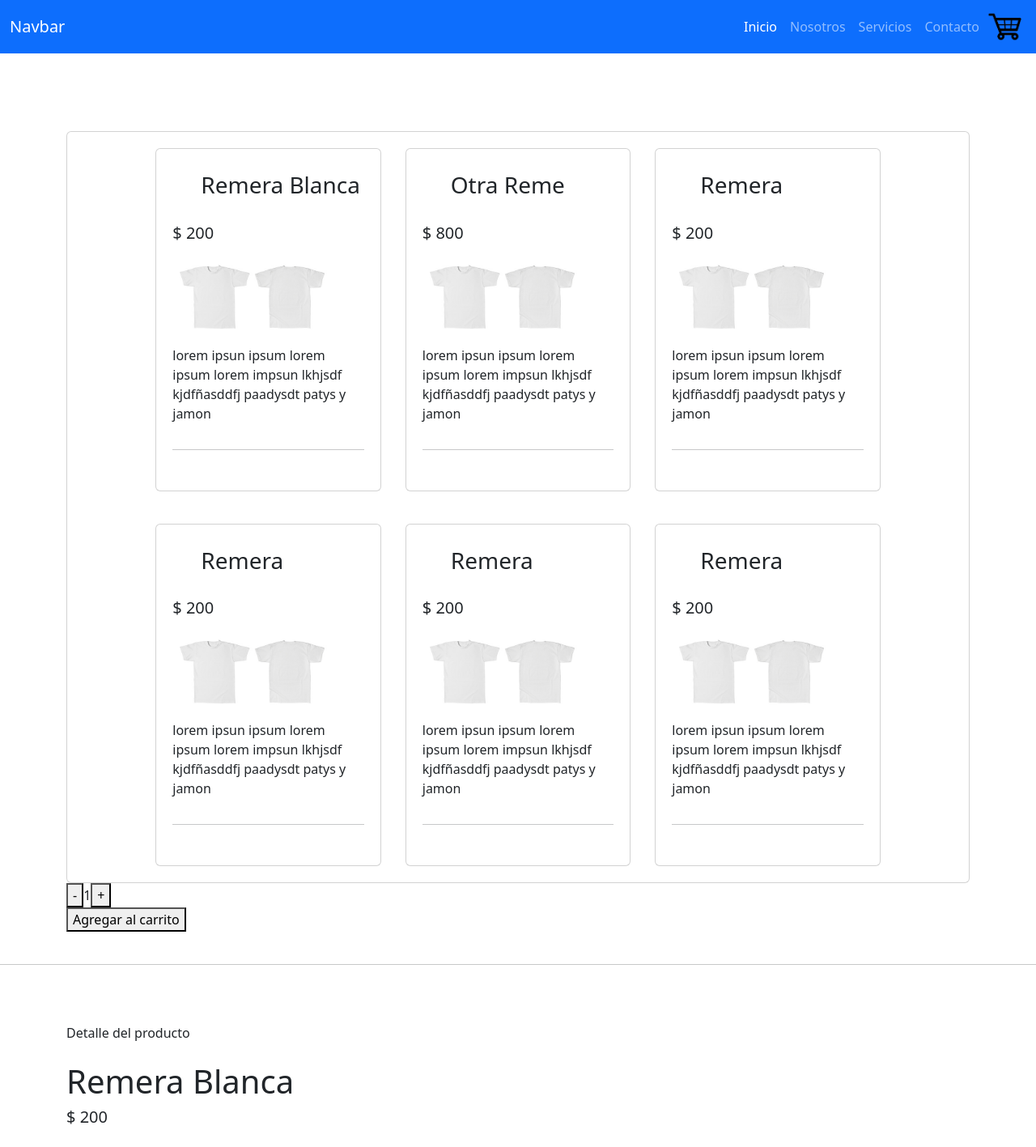
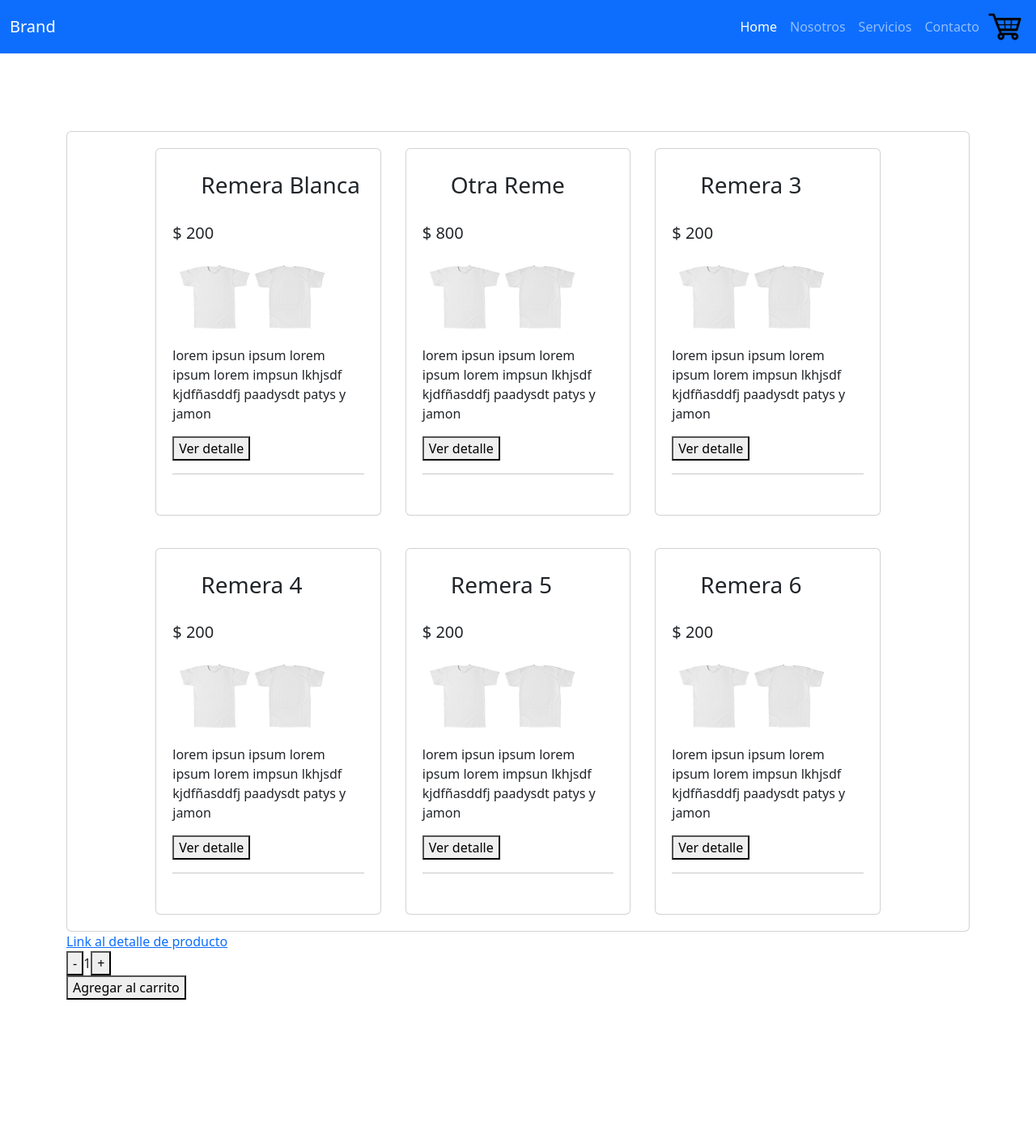
Before and after one commit to pablovalenz/valenzuelaReact, a React (Create React App) app: page / in a window 1280 px wide. Shown: the top 1417 px of the page at 81% size. After the commit the page ends 1235 px from the top, so only its background shows below. Built offline with nearby package versions, Linux system fonts and the light colour scheme.

Commit message:
primer entrega proyecto final

```diff
--- a/package.json
+++ b/package.json
@@ -8,6 +8,7 @@
     "@testing-library/user-event": "^13.5.0",
     "react": "^18.1.0",
     "react-dom": "^18.1.0",
+    "react-router-dom": "^6.3.0",
     "react-scripts": "^5.0.1",
     "web-vitals": "^2.1.4"
   },
--- a/src/App.js
+++ b/src/App.js
@@ -1,20 +1,18 @@
 import ItemDetailContainer from './components/ItemDetailContainer';
 import ItemListContainer from './components/ItemListContainer';
-import NavBar from './components/NavBar'
+import NavBar from './components/NavBar';
+import { BrowserRouter, Routes, Route } from 'react-router-dom';
 
 function App() {
-
-
   return (
-    <div className="App">
-      <header className="App-header">
-        <NavBar/>
-        <ItemListContainer saludo="Hola" />
-        <br/>
-        <hr/>
-        <ItemDetailContainer saludo="Detalle del producto" />
-
-      </header>
+    <div className="App mx-auto">
+        <BrowserRouter>
+          <NavBar/>
+          <Routes>
+            <Route path="/" element={ < ItemListContainer saludo="Hola"/>} />
+            <Route path="/detalle/:id" element={ < ItemDetailContainer saludo="Detalle del producto"/>} />
+          </Routes>
+          </BrowserRouter>
     </div>
   );
 }
--- a/src/components/Item.jsx
+++ b/src/components/Item.jsx
@@ -1,6 +1,9 @@
-import React from 'react'
+import React from 'react';
+import { Link } from 'react-router-dom';
 
 const Item = ({item}) => {
+
+    const urlDetalle = `/detalle/${item.id}`
 
     const styles = {
         width: "380px",
@@ -16,6 +19,9 @@ const Item = ({item}) => {
             <h5>$ {item.price}</h5>
             <img src={item.img} alt={item.name} width="200"/>
             <p>{item.description}</p>
+            <Link to={urlDetalle}>
+                <button>Ver detalle</button>
+            </Link>
             <hr />
             <br />
 
--- a/src/components/ItemCount.jsx
+++ b/src/components/ItemCount.jsx
@@ -18,7 +18,7 @@ function ItemCount ({ stock, initial, onAdd}) {
 
 
     return (
-        <div>
+        <div className="mx-auto">
             <button disabled={count <= 0} onClick={resta}>-</button>
             <span>{count}</span>
             <button disabled={count >= stock} onClick={suma}>+</button>
--- a/src/components/ItemDetailContainer.jsx
+++ b/src/components/ItemDetailContainer.jsx
@@ -1,17 +1,20 @@
 import React, { Fragment, useState, useEffect } from 'react'
 import { productos } from '../mock/products';
 import ItemDetail from './ItemDetail';
+import { useParams } from "react-router-dom"
 
 
 const ItemDetailContainer = ({saludo}) => {
 
-    const [product, setProduct] = useState({})
+    const [product, setProduct] = useState({});
+    const { id } = useParams();
+    console.log("parametros:",id)
 
     useEffect(()=>{
         //apis, llamados al backEnd
         const traerProducto = new Promise ((res, rej)=>{
             setTimeout(() => {
-                res(productos[0])
+                res(productos[id]);
             }, 2000);
         });
 
--- a/src/components/ItemListContainer.jsx
+++ b/src/components/ItemListContainer.jsx
@@ -2,6 +2,7 @@ import React, { Fragment, useState, useEffect } from 'react'
 import ItemCount from "./ItemCount"
 import ItemList from "./ItemList"
 import { productos } from '../mock/products';
+import { Link } from "react-router-dom";
 
 
 const ItemListContainer = (props) => {
@@ -21,38 +22,6 @@ const ItemListContainer = (props) => {
         })
     }, []);
 
-    // const arrayData = [
-    //     {
-    //       id: "1",
-    //       name: "Mi producto",
-    //       description: "El mejor producto de la tienda",
-    //       stock: 9,
-    //     },
-    //     {
-    //       id: "2",
-    //       name: "Otro producto",
-    //       description: "Otro mejor producto de la tienda",
-    //       stock: 5,
-    //     },
-    //     {
-    //         id: "3",
-    //         name: "Otro producto mas",
-    //         description: "Este ya no es tan bueno",
-    //         stock: 5,
-    //       },
-    //       {
-    //         id: "4",
-    //         name: "Y otro",
-    //         description: "Este es algo bueno",
-    //         stock: 5,
-    //       },
-    //       {
-    //         id: "5",
-    //         name: "Si. otro más",
-    //         description: "y este apesta",
-    //         stock: 5,
-    //       }
-    //   ]
 
     const onAdd = (quantity) => {
         console.log(`Agregaste ${quantity} unidades`);
@@ -62,18 +31,9 @@ const ItemListContainer = (props) => {
         <Fragment>
             <div className="container mx-auto mt-5">
             <br />
-            {/* { arrayData.map(item => {
-                return (
-                    <div>
-                        <h3>{item.name}</h3>
-                        <p>{item.description}</p>
-                        <hr /> <br />
-                    </div>
-                )
-            })
-            } */}
             <br />
             <ItemList items={products} />
+            <Link to="/detalle">Link al detalle de producto</Link>
             <ItemCount stock={5} initial={1} onAdd={onAdd} />
             </div>
         </Fragment>
--- a/src/components/NavBar.jsx
+++ b/src/components/NavBar.jsx
@@ -1,27 +1,30 @@
 import CartWidget from "./CartWidget";
+import { NavLink } from 'react-router-dom';
 
 function NavBar() {
 
     return (
         <nav className="navbar navbar-expand-lg navbar-dark bg-primary">
         <div className="container-fluid">
-            <a className="navbar-brand" href="#">Navbar</a>
+            <NavLink to="/" className="navbar-brand">Brand</NavLink>
+            {/* <a className="navbar-brand" href="#">Brand</a> */}
             <button className="navbar-toggler" type="button" data-bs-toggle="collapse" data-bs-target="#navbarNav" aria-controls="navbarNav" aria-expanded="false" aria-label="Toggle navigation">
                 <span className="navbar-toggler-icon"></span>
             </button>
             <div className="collapse navbar-collapse" id="navbarNav">
                 <ul className="navbar-nav ms-auto">
                     <li className="nav-item">
-                        <a className="nav-link active" aria-current="page" href="#">Inicio</a>
+                        <NavLink to="/" className="nav-link active">Home</NavLink>
+                        {/* <a className="nav-link active" aria-current="page" href="/">Inicio</a> */}
                     </li>
                     <li className="nav-item">
-                        <a className="nav-link" href="#">Nosotros</a>
+                        <a className="nav-link" href="/">Nosotros</a>
                     </li>
                     <li className="nav-item">
-                        <a className="nav-link" href="#">Servicios</a>
+                        <a className="nav-link" href="/">Servicios</a>
                     </li>
                     <li className="nav-item">
-                        <a className="nav-link" href="#">Contacto</a>
+                        <a className="nav-link" href="/">Contacto</a>
                     </li>
                 </ul>
             </div>
--- a/src/mock/products.js
+++ b/src/mock/products.js
@@ -21,7 +21,7 @@ export const productos = [
     },
     {
         id: 3,
-        name: 'Remera',
+        name: 'Remera 3',
         price: 200,
         stock: 4,
 
@@ -31,7 +31,7 @@ export const productos = [
     },
     {
         id: 4,
-        name: 'Remera',
+        name: 'Remera 4',
         price: 200,
         stock: 4,
 
@@ -41,7 +41,7 @@ export const productos = [
     },
     {
         id: 5,
-        name: 'Remera',
+        name: 'Remera 5',
         price: 200,
         stock: 4,
 
@@ -51,7 +51,7 @@ export const productos = [
     },
     {
         id: 6,
-        name: 'Remera',
+        name: 'Remera 6',
         price: 200,
         stock: 4,
 
```
Also changed, not shown: 1 other file (tests, documents, lock files or other folders).
